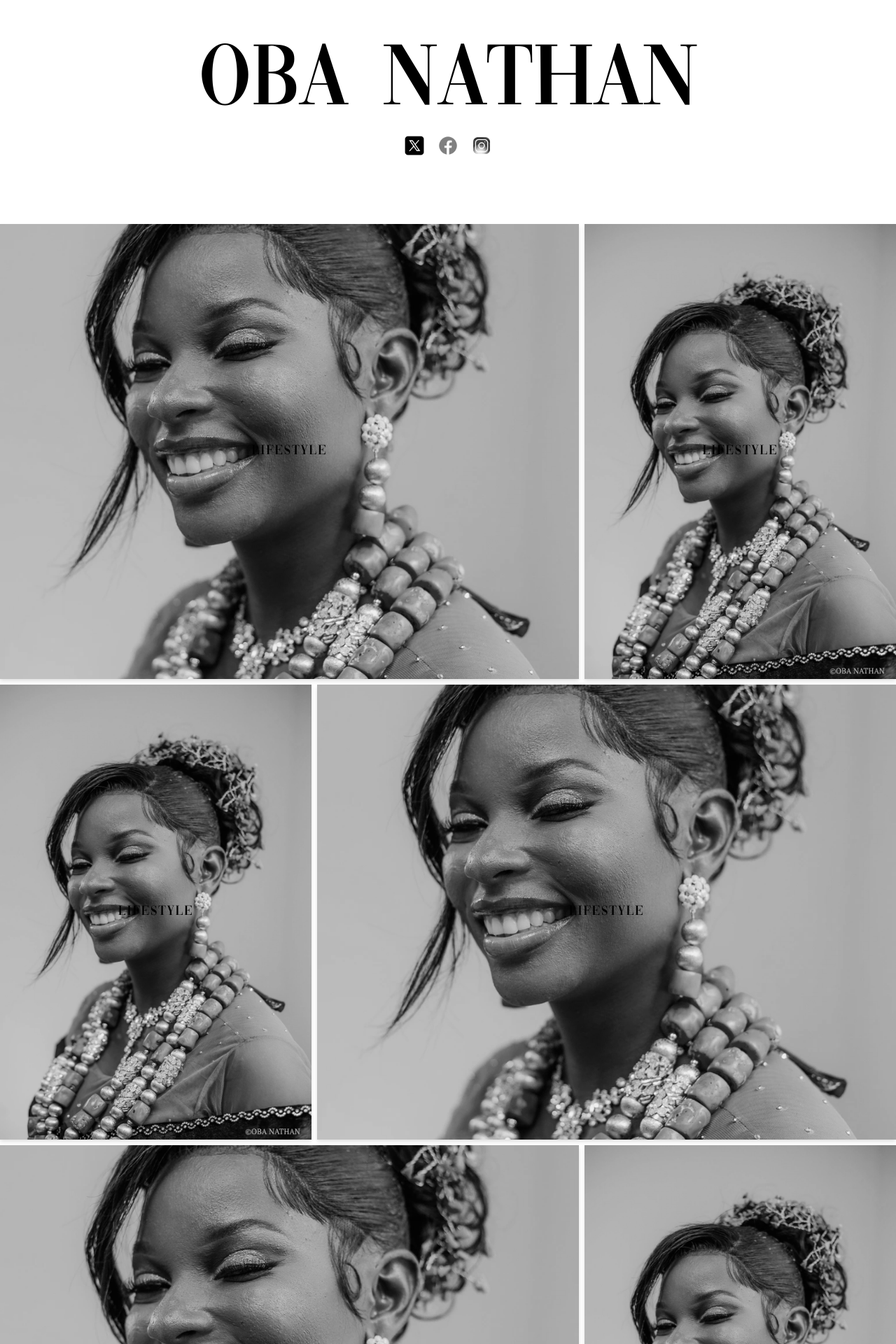
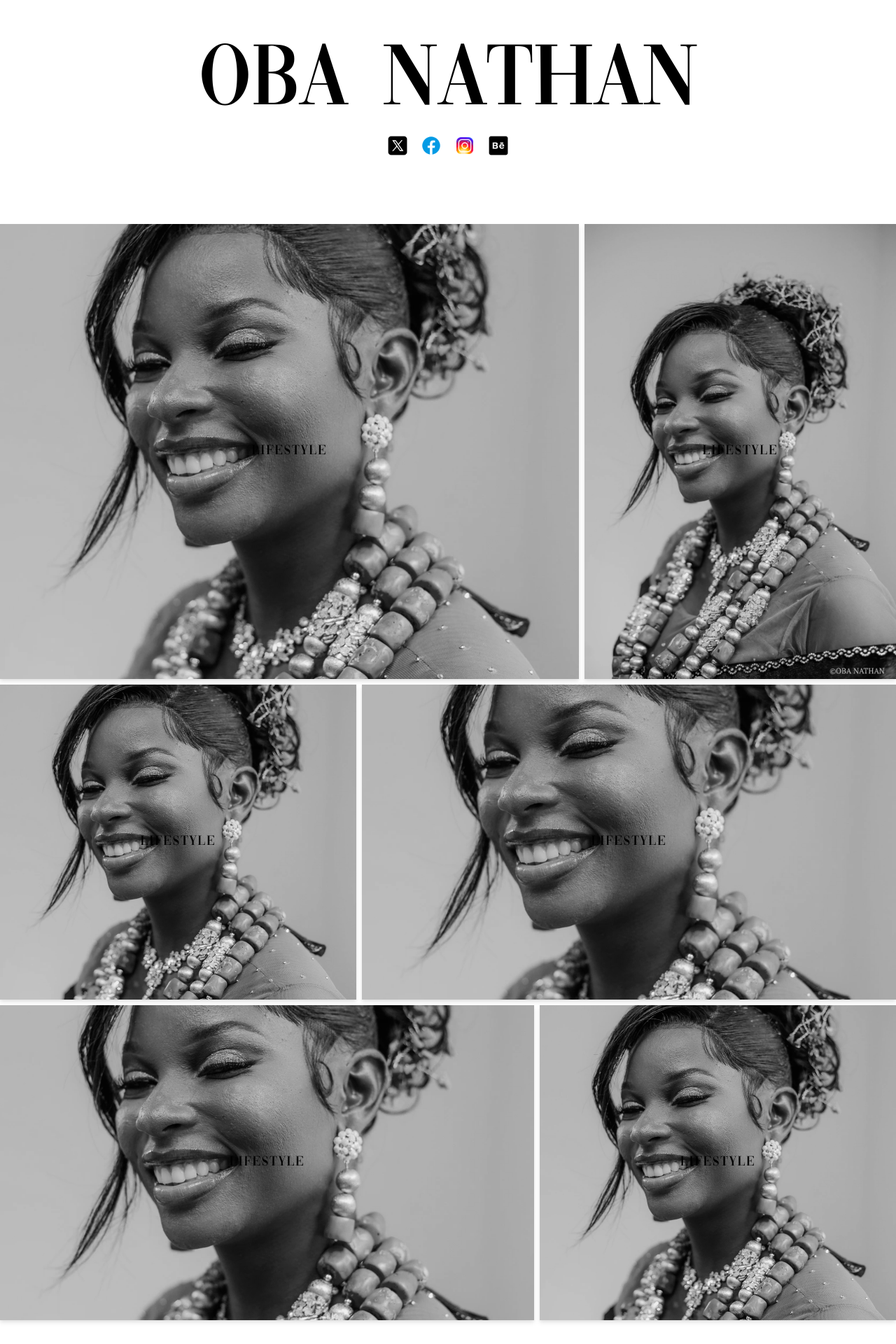
Before and after one commit to HenryAgu/Oba-Nathan, a Next.js app: page / in a window 1280 px wide. Shown: the top 1920 px of the page at 70% size. Built offline with nearby package versions, Linux system fonts and the light colour scheme; a web font is replaced by a local one.

Commit message:
medium screen

```diff
--- a/src/app/page.tsx
+++ b/src/app/page.tsx
@@ -5,72 +5,81 @@ export default function Home() {
   return (
     <main className="container mx-auto">
       <header className="flex flex-col gap-y-2 items-center justify-center py-14 pb-24">
-        <h1 className="uppercase font-vogue text-6xl xl:text-9xl font-black">
+        <h1 className="uppercase font-vogue text-6xl md:text-7xl xl:text-9xl font-black">
           oba nathan
         </h1>
         <div className="flex items-center gap-x-4">
-          <Link href="">
+          <Link href="https://x.com/Oba__Nathan?t=GblSQE7bfeLs3f3i9mrLPQ&s=09" target="_blank">
             <Image
               src="/images/x.png"
-              alt="instagram-icon"
+              alt="x-icon"
               width={32}
               height={32}
-              className="grayscale hover:grayscale-0 transition duration-300 ease-in-out"
+              className="grayscale-0"
             />
           </Link>
-          <Link href="">
+          <Link href="https://www.facebook.com/reno.jnr.008?mibextid=ZbWKwL">
             <Image
               src="/images/facebook.png"
-              alt="instagram-icon"
+              alt="facebook-icon"
               width={32}
               height={32}
-              className="grayscale hover:grayscale-0 transition duration-300 ease-in-out"
+              className="grayscale-0"
             />
           </Link>
-          <Link href="">
+          <Link href="https://www.instagram.com/oba_nathan?igsh=MTVsNms3Ync0MTcw" target="_blank">
             <Image
               src="/images/instagram.png"
               alt="instagram-icon"
               width={32}
               height={32}
-              className="grayscale hover:grayscale-0 transition duration-300 ease-in-out"
+              className="grayscale-0"
+            />
+          </Link>
+          <Link href="https://www.instagram.com/oba_nathan?igsh=MTVsNms3Ync0MTcw" target="_blank">
+            <Image
+              src="/images/behance.png"
+              alt="behance-icon"
+              width={32}
+              height={32}
+              className="grayscale-0"
             />
           </Link>
         </div>
       </header>
       {/* Big screen version */}
-      <section className="hidden xl:flex flex-col gap-y-2 pb-24">
+      <section className="hidden md:flex xl:flex flex-col gap-y-2 pb-24">
         <div className="flex gap-2">
-          <div className="basis-[65%] flex items-center justify-center drop-shadow-md bg-[url('/images/image.webp')] bg-cover bg-center bg-no-repeat object-fill h-[650px] grayscale hover:grayscale-0 transition duration-300 ease-in-out">
+          <div className="md:basis-[60%] xl:basis-[65%] flex items-center justify-center drop-shadow-md bg-[url('/images/image.webp')] bg-cover bg-center bg-no-repeat object-fill md:h-[450px] xl:h-[650px] grayscale hover:grayscale-0 transition duration-300 ease-in-out">
             <p className="font-vogue uppercase text-xl font-semibold tracking-widest">
               Lifestyle
             </p>
           </div>
-          <div className="basis-[35%] flex items-center justify-center drop-shadow-md bg-[url('/images/image.webp')] bg-cover bg-center bg-no-repeat object-fill h-[650px] grayscale hover:grayscale-0 transition duration-300 ease-in-out">
+          <div className="md:basis-[40%] xl:basis-[35%] flex items-center justify-center drop-shadow-md bg-[url('/images/image.webp')] bg-cover bg-center bg-no-repeat object-fill md:h-[450px] xl:h-[650px] grayscale hover:grayscale-0 transition duration-300 ease-in-out">
             <p className="font-vogue uppercase text-xl font-semibold tracking-widest">
               Lifestyle
             </p>
           </div>
         </div>
         <div className="flex gap-2">
-          <div className="basis-[35%] flex items-center justify-center drop-shadow-md bg-[url('/images/image.webp')] bg-cover bg-center bg-no-repeat object-fill h-[650px] grayscale hover:grayscale-0 transition duration-300 ease-in-out">
+          <div className="md:basis-[40%] basis-[35%] flex items-center justify-center drop-shadow-md bg-[url('/images/image.webp')] bg-cover bg-center bg-no-repeat object-fill md:h-[450px] h-[650px] grayscale hover:grayscale-0 transition duration-300 ease-in-out">
             <p className="font-vogue uppercase text-xl font-semibold tracking-widest">
               Lifestyle
             </p>
           </div>
-          <div className="basis-[65%] flex items-center justify-center drop-shadow-md bg-[url('/images/image.webp')] bg-cover bg-center bg-no-repeat object-fill h-[650px] grayscale hover:grayscale-0 transition duration-300 ease-in-out">
+          <div className="md:basis-[60%] basis-[65%] flex items-center justify-center drop-shadow-md bg-[url('/images/image.webp')] bg-cover bg-center bg-no-repeat object-fill md:h-[450px] h-[650px] grayscale hover:grayscale-0 transition duration-300 ease-in-out">
             <p className="font-vogue uppercase text-xl font-semibold tracking-widest">
               Lifestyle
             </p>
           </div>
         </div>
         <div className="flex gap-2">
-          <div className="basis-[65%] flex items-center justify-center drop-shadow-md bg-[url('/images/image.webp')] bg-cover bg-center bg-no-repeat object-fill h-[650px] grayscale hover:grayscale-0 transition duration-300 ease-in-out">
+          <div className="md:basis-[60%] basis-[65%] flex items-center justify-center drop-shadow-md bg-[url('/images/image.webp')] bg-cover bg-center bg-no-repeat object-fill md:h-[450px] h-[650px] grayscale hover:grayscale-0 transition duration-300 ease-in-out">
             <p className="font-vogue uppercase text-xl font-semibold tracking-widest">
               Lifestyle
             </p>
           </div>
-          <div className="basis-[35%] flex items-center justify-center drop-shadow-md bg-[url('/images/image.webp')] bg-cover bg-center bg-no-repeat object-fill h-[650px] grayscale hover:grayscale-0 transition duration-300 ease-in-out">
+          <div className="md:basis-[40%] basis-[35%] flex items-center justify-center drop-shadow-md bg-[url('/images/image.webp')] bg-cover bg-center bg-no-repeat object-fill md:h-[450px] h-[650px] grayscale hover:grayscale-0 transition duration-300 ease-in-out">
             <p className="font-vogue uppercase text-xl font-semibold tracking-widest">
               Lifestyle
             </p>
@@ -79,7 +88,7 @@ export default function Home() {
       </section>
 
       {/* Small screen version */}
-      <section className="flex flex-col gap-y-2  xl:hidden w-full pb-24">
+      <section className="flex flex-col gap-y-2 md:hidden lg:hidden xl:hidden w-full pb-24">
         <div className="flex items-center justify-center drop-shadow-md grayscale bg-[url('/images/image.webp')] bg-cover bg-center bg-no-repeat object-fill h-[250px] w-full hover:grayscale-0 transition duration-300 ease-in-out">
           <p className="font-vogue uppercase text-xl font-semibold tracking-widest">
             Lifestyle
```
Also changed, not shown: public/images/behance.png (added).
